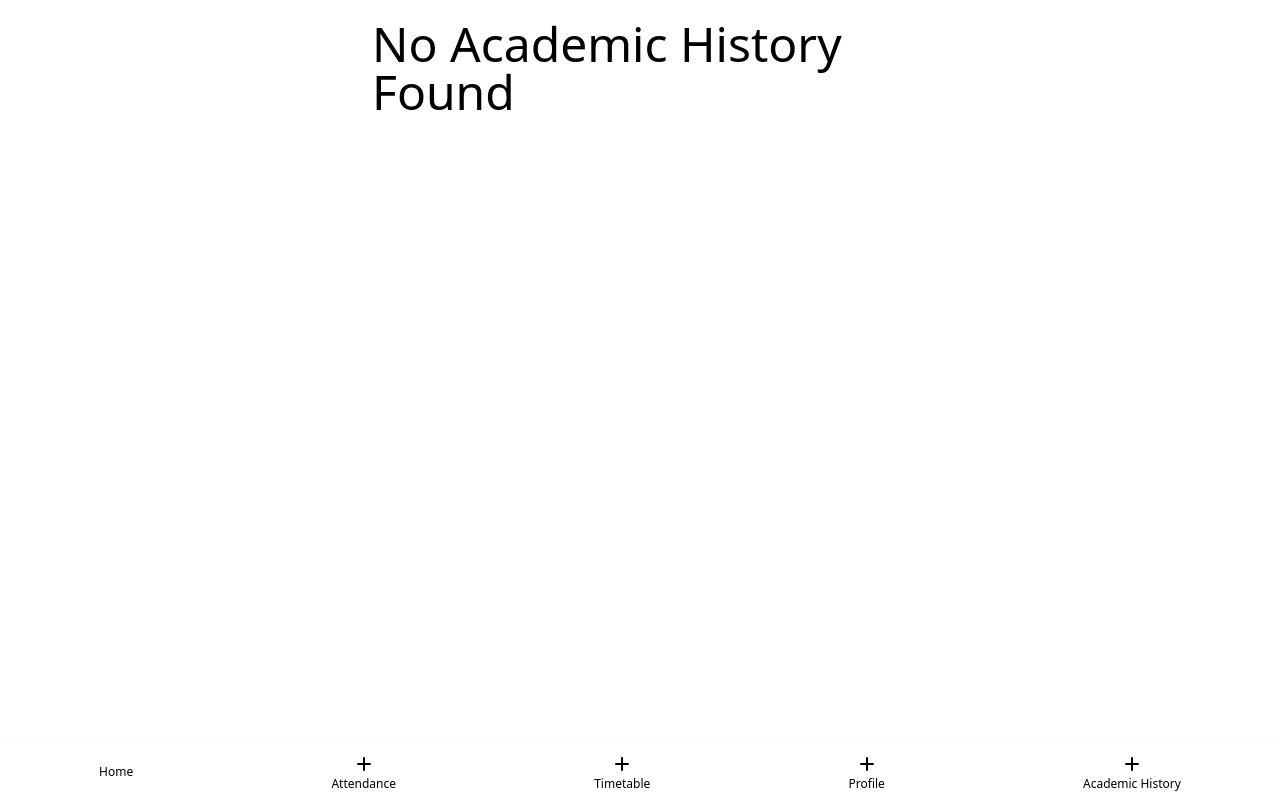
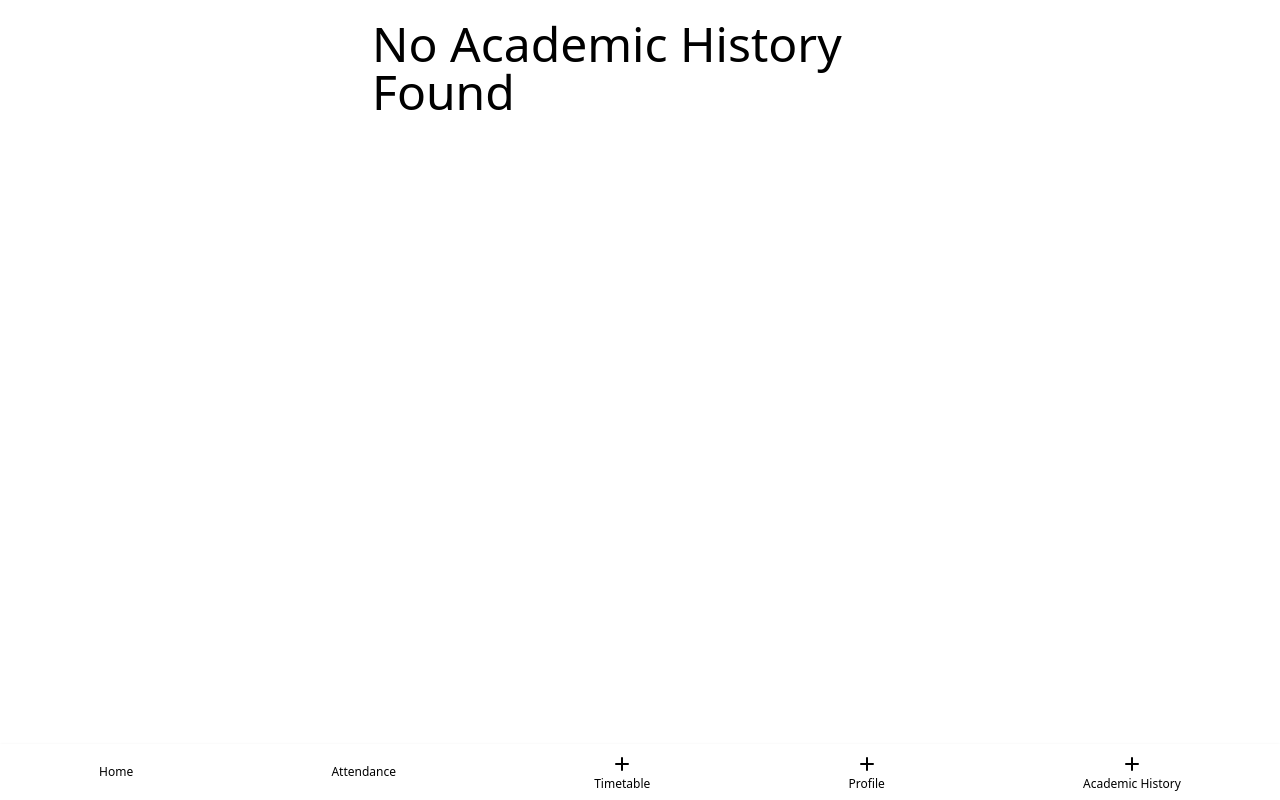
Before and after one commit to Sarath191181208/VitAPWebapp, a SvelteKit app: page /pages/academic_history in a window 1280 px wide. Built offline with nearby package versions, Linux system fonts and the light colour scheme; some icons are missing.

Commit message:
+attendance icon

```diff
--- /dev/null
+++ b/src/components/icons/BarChartIcon.svelte
@@ -0,0 +1,5 @@
+<script lang="ts">
+export let className: string = "";
+</script>
+
+<i class="mi mi-bar-chart-alt {className}"></i>
--- a/src/routes/pages/+layout.svelte
+++ b/src/routes/pages/+layout.svelte
@@ -1,7 +1,8 @@
 <script>
 import HomeIcon from "../../components/icons/HomeIcon.svelte";
+import BarChartIcon from "../../components/icons/BarChartIcon.svelte"
+</script>
 
-</script>
 <svelte:head>
   <link
     rel="stylesheet"
@@ -21,26 +22,14 @@ import HomeIcon from "../../components/icons/HomeIcon.svelte";
         href="/pages/home"
         class="flex flex-col items-center justify-center py-2"
       >
-        <HomeIcon className="text-xl"/>
+        <HomeIcon className="text-xl" />
         <span class="text-xs">Home</span>
       </a>
       <a
         href="/pages/attendance"
         class="flex flex-col items-center justify-center py-2"
       >
-        <svg
-          xmlns="http://www.w3.org/2000/svg"
-          class="h-6 w-6"
-          fill="none"
-          viewBox="0 0 24 24"
-        >
-          <path
-            stroke-linecap="round"
-            stroke-linejoin="round"
-            stroke-width="2"
-            d="M12 6v6m0 0v6m0-6h6m-6 0H6"
-          ></path>
-        </svg>
+        <BarChartIcon className="text-xl"/>
         <span class="text-xs">Attendance</span>
       </a>
       <a
```
